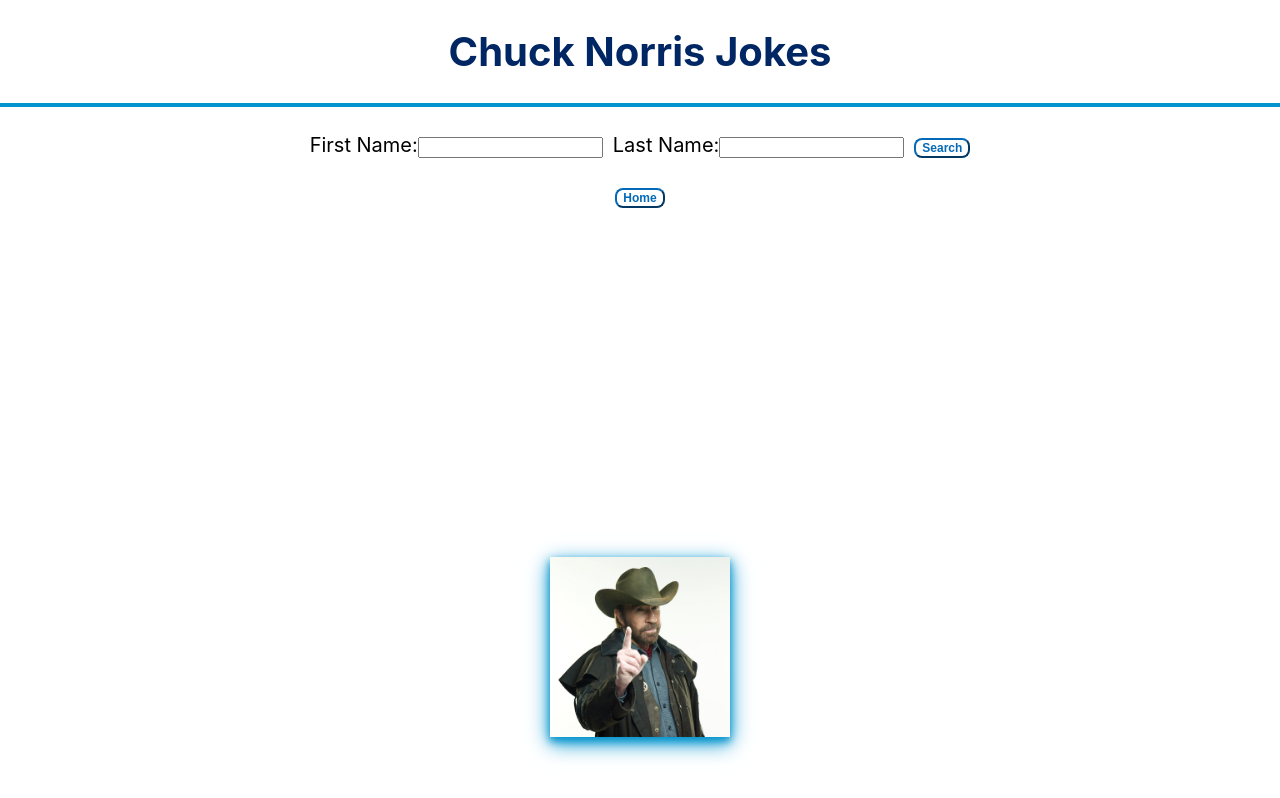
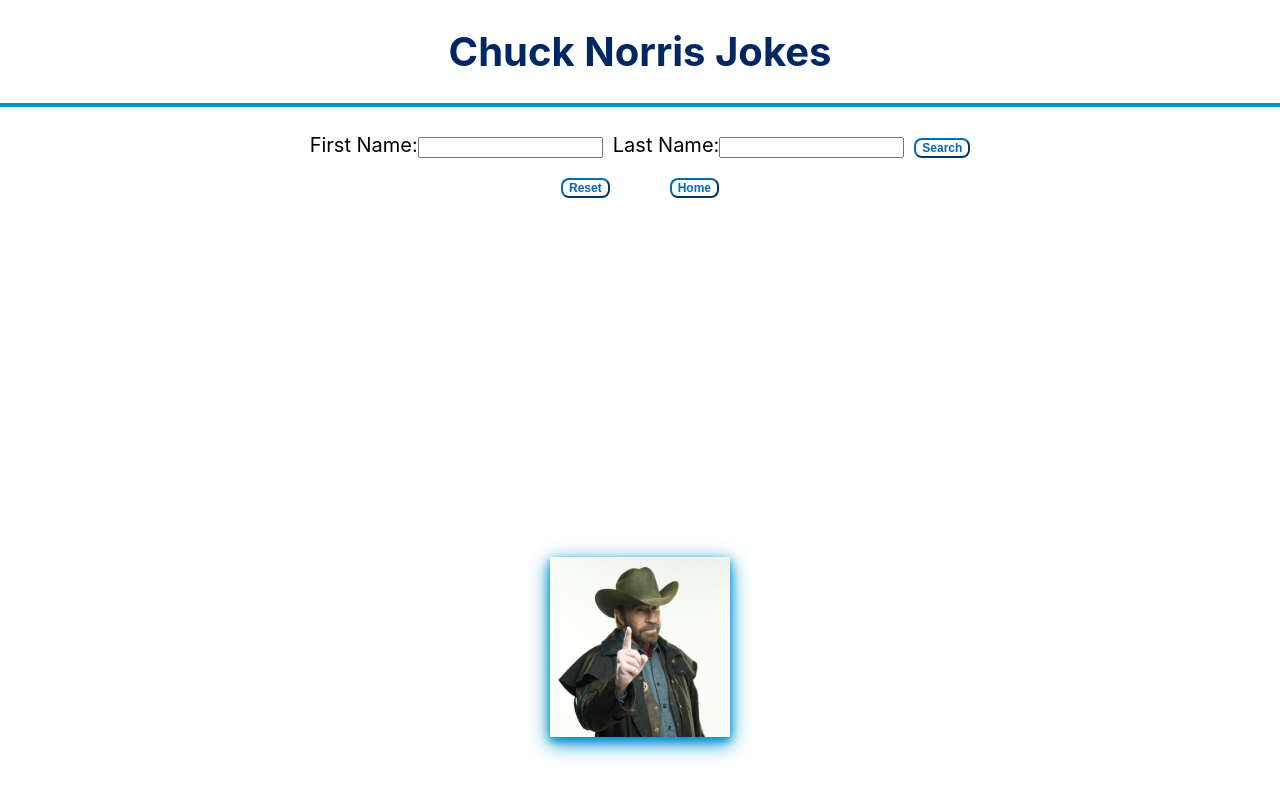
Before and after one commit to Littletreasure/chuck_test_fe, a React (Create React App) app: page / in a window 1280 px wide. Both pictures are taken after a click on the button "Search". Built offline with nearby package versions, Linux system fonts and the light colour scheme.

Commit message:
added regex and reset button on search page

```diff
--- a/src/components/JokeList.js
+++ b/src/components/JokeList.js
@@ -38,7 +38,7 @@
     return (
       <div className="Jokes" onScroll={this.handleScroll}>
         <div>
-          <button className="button" onClick={this.onHomeClick}>
+          <button className="HomeButton" onClick={this.onHomeClick}>
             Home
           </button>
         </div>
--- a/src/components/Search.js
+++ b/src/components/Search.js
@@ -18,8 +18,14 @@
 
   handleSubmit = event => {
     const { firstName, lastName } = this.state;
+    const regex = /^[A-Za-z]+$/;
     event.preventDefault();
-    if (firstName.length === 0 || lastName.length === 0) {
+    if (
+      firstName.length === 0 ||
+      lastName.length === 0 ||
+      !regex.test(firstName) ||
+      !regex.test(lastName)
+    ) {
       this.setState({ error: true });
     } else {
       this.setState({ error: false });
@@ -29,6 +35,9 @@
   onHomeClick = () => {
     this.setState({ firstName: "", lastName: "", error: false });
     this.props.onHomeClick();
+  };
+  onResetClick = () => {
+    this.setState({ firstName: "", lastName: "", error: false });
   };
   render() {
     const { firstName, lastName, error } = this.state;
@@ -43,7 +52,7 @@
                 id="first"
                 value={firstName}
                 onChange={this.handleChange}
-              ></input>
+              />
             </label>
             <label className="label">
               Last Name:
@@ -52,18 +61,28 @@
                 id="last"
                 value={lastName}
                 onChange={this.handleChange}
-              ></input>
+              />
             </label>
             <button className="SearchButton" type="submit">
               Search
             </button>
           </form>
-          {error ? <p>Please complete both fields</p> : null}
+        </div>
+
+        <div>
+          <button className="HomeButton" onClick={this.onResetClick}>
+            Reset
+          </button>
+          <button className="HomeButton" onClick={this.onHomeClick}>
+            Home
+          </button>
         </div>
         <div>
-          <button className="Home" onClick={this.onHomeClick}>
-            Home
-          </button>
+          {error ? (
+            <p className="error">
+              Both fields must be completed, with letters only
+            </p>
+          ) : null}
         </div>
       </div>
     );
--- a/src/styles/JokeList.css
+++ b/src/styles/JokeList.css
@@ -5,7 +5,7 @@
   margin-bottom: 10px;
   padding-bottom: 10px;
 }
-.button {
+.HomeButton {
   margin-bottom: 20px;
   margin-top: 20px;
   height: 20px;
--- a/src/styles/Search.css
+++ b/src/styles/Search.css
@@ -1,5 +1,5 @@
-.Home {
-  margin-top: 30px;
+.HomeButton {
+  margin: 30px;
   height: 20px;
   background-color: white;
   border-color: #046ab8;
@@ -10,9 +10,10 @@
 }
 .FormMain {
   display: flex;
-  flex-direction: column;
-  align-items: center;
-  justify-content: flex-start;
+  flex-direction: row;
+  align-items: flex-start;
+  justify-content: center;
+  margin-top: 1em;
 }
 .label {
   margin-right: 10px;
@@ -27,6 +28,7 @@
   font-weight: bold;
   font-size: 12px;
 }
-.form {
-  margin-top: 1em;
+.error {
+  color: red;
+  font-size: 20px;
 }
```
